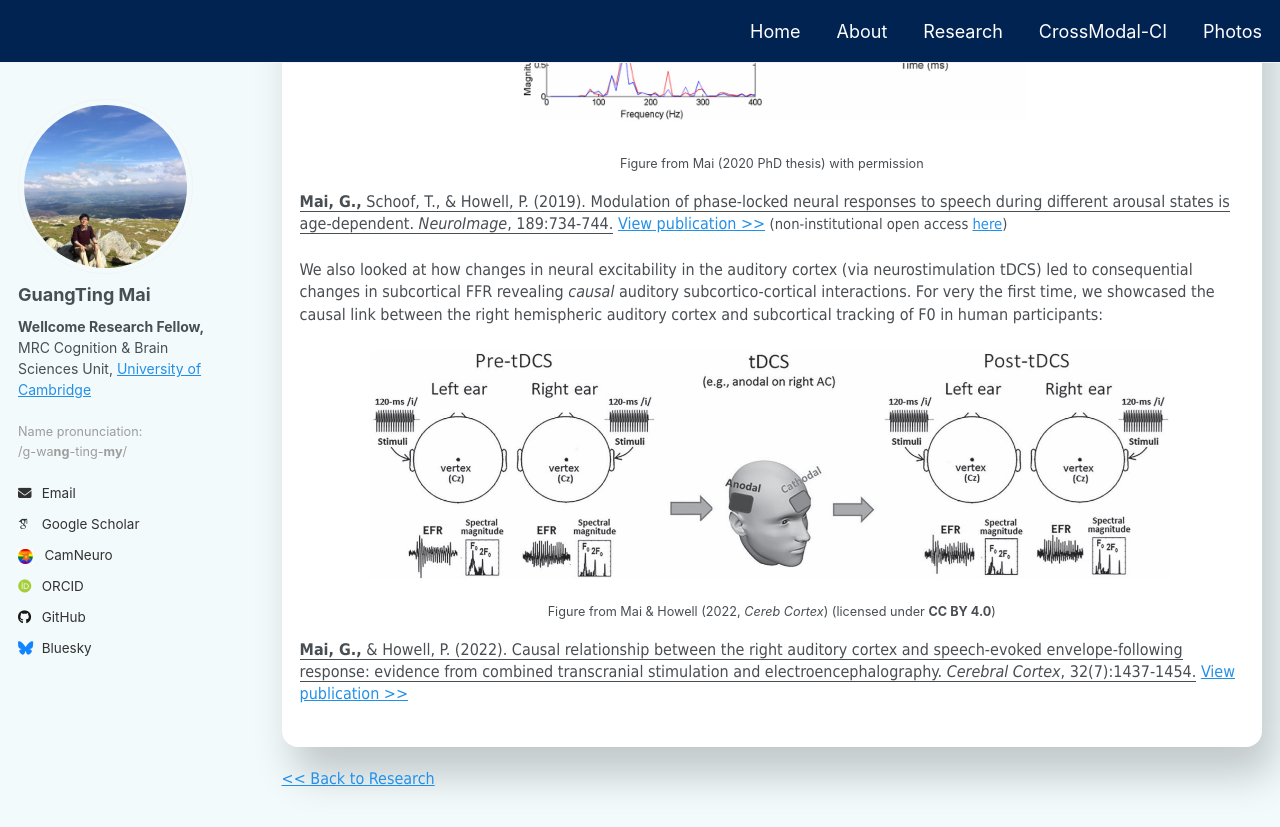
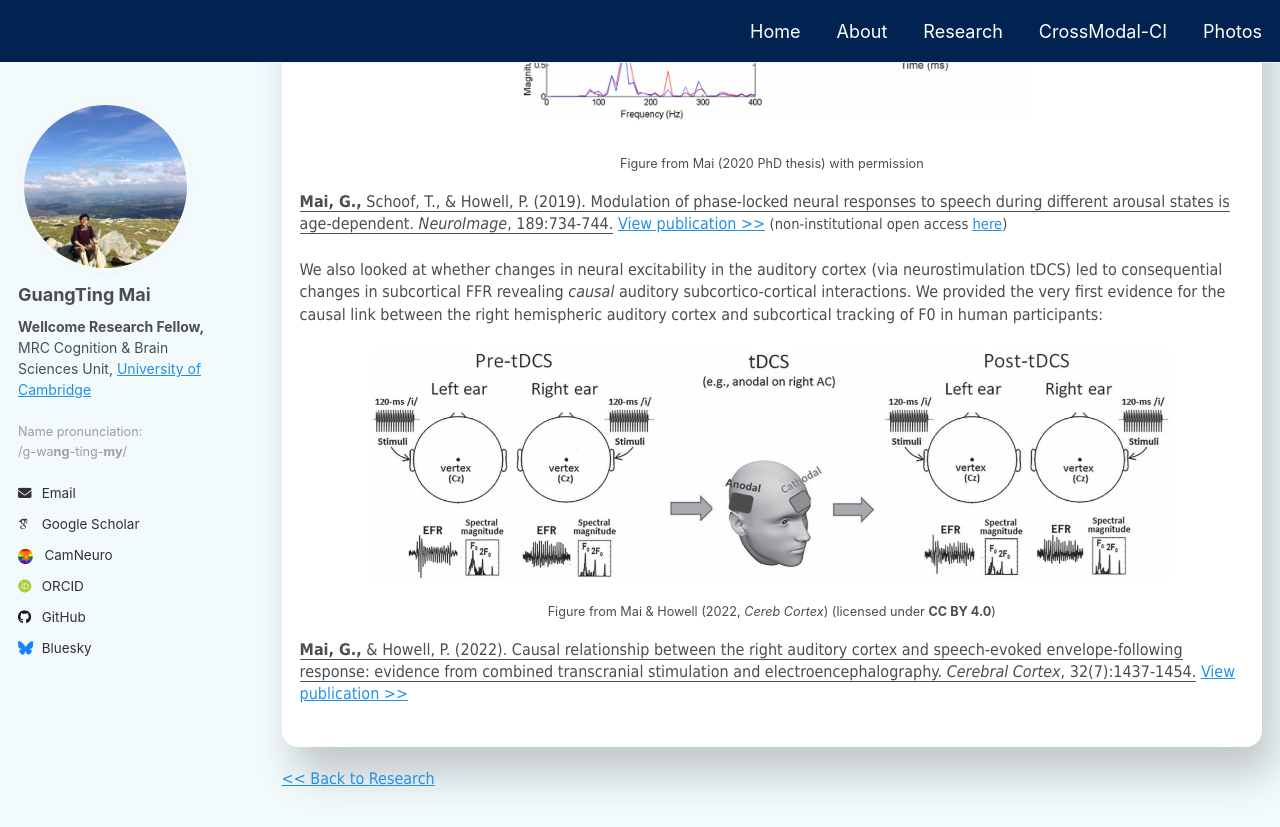
Before and after one commit to guangtingmai/guangtingmai.github.io, a Jekyll site: the page built from _pages/neuraltrack-typical.html, in a window 1280 px wide and 900 px high, scrolled down 1400 px. Shown: the top 827 px of the window. Built offline with Jekyll 4.4.1, drawn with Linux system fonts in a browser that asks for light colours; some web fonts are replaced.

Commit message:
Update neuraltrack-typical.html

```diff
--- a/_pages/neuraltrack-typical.html
+++ b/_pages/neuraltrack-typical.html
@@ -32,9 +32,9 @@ author_profile: true
 </p>
 <p style="text-align:center;font-size:9.5pt;line-height:1.4;display: block;">Figure from Mai (2020 PhD thesis) with permission</p>
 <p><span style="font-size: 12pt;font-family: Tahoma;line-height: 1.4;display: block;margin-bottom: 0.1vh"><u><strong>Mai, G.,</strong> Schoof, T., & Howell, P. (2019). Modulation of phase-locked neural responses to speech during different arousal states is age-dependent. <i>NeuroImage</i>, 189:734-744.</u> <a href="https://www.sciencedirect.com/science/article/abs/pii/S1053811919300515">View publication >></a> <span style="font-size: 11pt;font-family:Tahoma;">(non-institutional open access <a href="https://discovery.ucl.ac.uk/id/eprint/10066354/1/Howell_Mai_Schoof_Howell_NeuroImage_accepted_withoutlinenumbers.pdf">here</a>)</span></span></p>
-<p><span style="font-size: 12pt;font-family: Tahoma;line-height: 1.4;display: block;margin-bottom: 0.1vh">We also looked at how changes in neural excitability in the
-  auditory cortex (via neurostimulation tDCS) led to consequential changes in subcortical FFR revealing <i>causal</i> auditory subcortico-cortical interactions. For
-  very the first time, we showcased the causal link between the right hemispheric auditory cortex and subcortical tracking of F0 in human participants:</span></p>
+<p><span style="font-size: 12pt;font-family: Tahoma;line-height: 1.4;display: block;margin-bottom: 0.1vh">We also looked at whether changes in neural excitability in the
+  auditory cortex (via neurostimulation tDCS) led to consequential changes in subcortical FFR revealing <i>causal</i> auditory subcortico-cortical interactions. We
+  provided the very first evidence for the causal link between the right hemispheric auditory cortex and subcortical tracking of F0 in human participants:</span></p>
 <p align="center">
   <img src="https://guangtingmai.github.io/images/cc2022.png" width="85%">
   <br>
```
